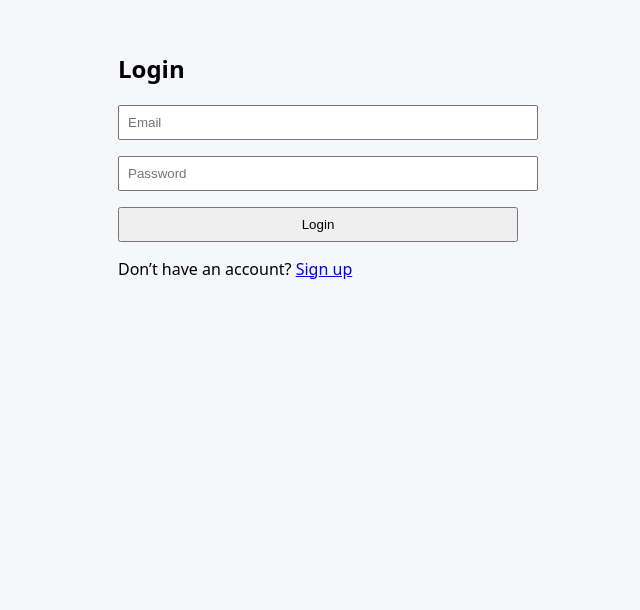
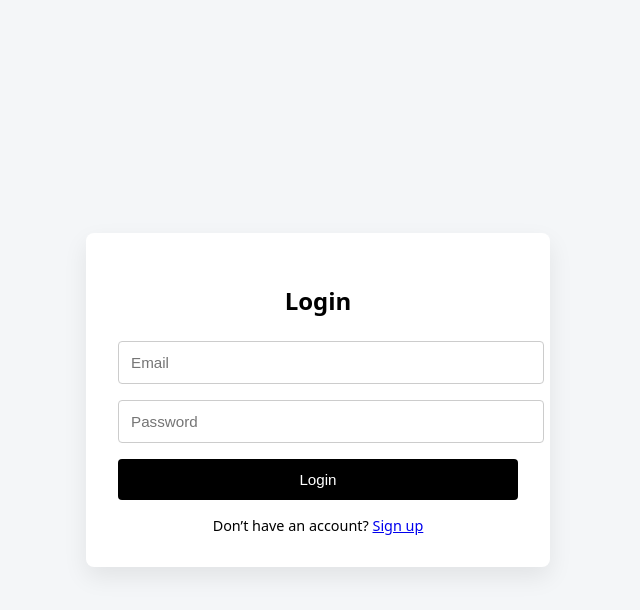
Before and after one commit to sudharsan-051006/News-Agents, a React (Vite) app: page /login in a window 1280 px wide. Shown: the top 610 px of the page, without its empty margins (322-962 px from the left). Built offline with nearby package versions, Linux system fonts and the light colour scheme.

Commit message:
Login imp

```diff
--- a/src/pages/Login.jsx
+++ b/src/pages/Login.jsx
@@ -1,6 +1,7 @@
 import { useState } from "react";
 import { supabase } from "../supabaseClient";
 import { useNavigate, Link } from "react-router-dom";
+import "../styles/Auth.css";
 
 function Login() {
   const navigate = useNavigate();
@@ -23,7 +24,6 @@ function Login() {
     if (error) {
       setError(error.message);
     } else {
-      // login successful
       navigate("/preferences");
     }
 
@@ -31,48 +31,40 @@ function Login() {
   };
 
   return (
-    <div style={{ padding: "2rem", maxWidth: "400px", margin: "auto" }}>
+    <div className="auth-container">
+      <div className="auth-card">
         <h2>Login</h2>
 
         <form onSubmit={handleLogin}>
-        <div style={{ marginBottom: "1rem" }}>
           <input
+            className="auth-input"
             type="email"
             placeholder="Email"
             required
             value={email}
             onChange={(e) => setEmail(e.target.value)}
-            style={{ width: "100%", padding: "0.5rem" }}
           />
-        </div>
 
-        <div style={{ marginBottom: "1rem" }}>
           <input
+            className="auth-input"
             type="password"
             placeholder="Password"
             required
             value={password}
             onChange={(e) => setPassword(e.target.value)}
-            style={{ width: "100%", padding: "0.5rem" }}
           />
-        </div>
 
-        {error && (
-          <p style={{ color: "red", marginBottom: "1rem" }}>{error}</p>
-        )}
+          {error && <p className="auth-error">{error}</p>}
 
-        <button
-          type="submit"
-          disabled={loading}
-          style={{ width: "100%", padding: "0.5rem" }}
-        >
+          <button className="auth-button" type="submit" disabled={loading}>
             {loading ? "Logging in..." : "Login"}
           </button>
         </form>
 
-      <p style={{ marginTop: "1rem" }}>
+        <div className="auth-footer">
           Don’t have an account? <Link to="/signup">Sign up</Link>
-      </p>
+        </div>
+      </div>
     </div>
   );
 }
--- /dev/null
+++ b/src/styles/Auth.css
@@ -0,0 +1,64 @@
+.auth-container {
+  min-height: 100vh;
+  display: flex;
+  justify-content: center;
+  align-items: center;
+  background: #f4f6f8;
+}
+
+.auth-card {
+  background: #ffffff;
+  padding: 2rem;
+  width: 100%;
+  max-width: 400px;
+  border-radius: 8px;
+  box-shadow: 0 10px 25px rgba(0, 0, 0, 0.08);
+}
+
+.auth-card h2 {
+  text-align: center;
+  margin-bottom: 1.5rem;
+}
+
+.auth-input {
+  width: 100%;
+  padding: 0.75rem;
+  margin-bottom: 1rem;
+  border-radius: 4px;
+  border: 1px solid #ccc;
+  font-size: 0.95rem;
+}
+
+.auth-input:focus {
+  outline: none;
+  border-color: #000;
+}
+
+.auth-button {
+  width: 100%;
+  padding: 0.75rem;
+  background: #000;
+  color: #fff;
+  border: none;
+  border-radius: 4px;
+  cursor: pointer;
+  font-size: 0.95rem;
+}
+
+.auth-button:disabled {
+  background: #555;
+  cursor: not-allowed;
+}
+
+.auth-error {
+  color: #d32f2f;
+  font-size: 0.9rem;
+  margin-bottom: 1rem;
+  text-align: center;
+}
+
+.auth-footer {
+  margin-top: 1rem;
+  text-align: center;
+  font-size: 0.9rem;
+}
```
Lines whose indentation alone changed are shown as unchanged.
